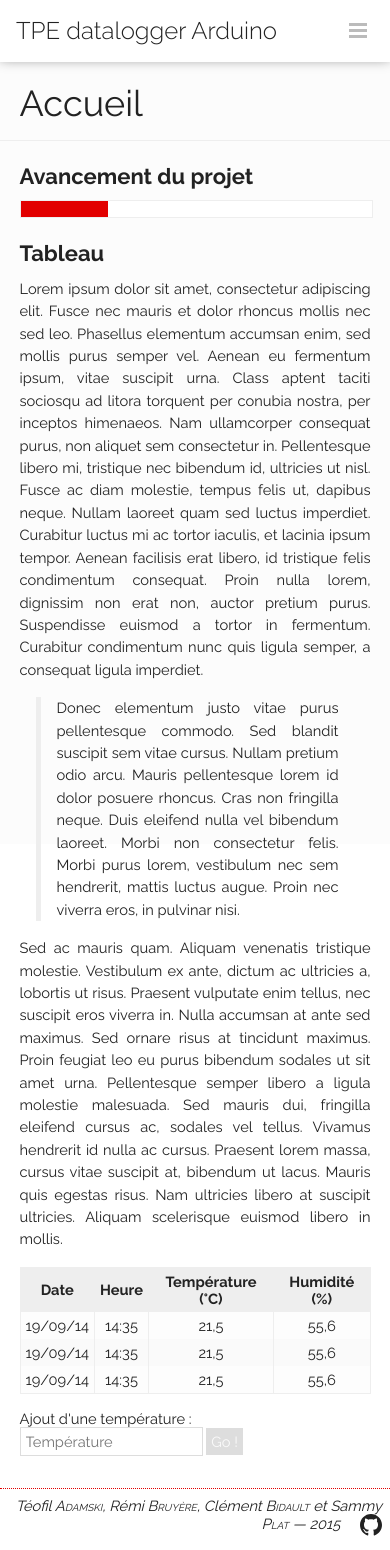
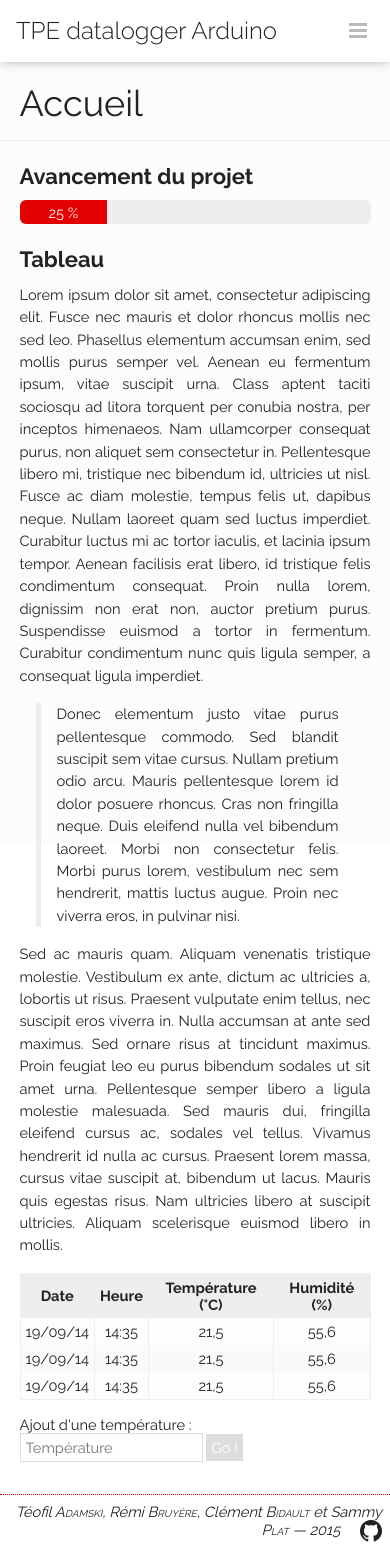
Before and after one commit to TPE-Datalogger-Arduino/Site, a PHP site: page / in a window 390 px wide. Run offline with PHP 8.4, Linux system fonts and the light colour scheme.

Commit message:
Modification du style de la barre d'avancement et corrections au niveau des couleurs

```diff
--- a/index.html
+++ b/index.html
@@ -41,7 +41,7 @@
 					<h2>Avancement du projet</h2>
 
 					<div class="avancement">
-						<small style="width: 25%"></small>
+						<span style="width: 25%"><em>25&nbsp;%</em></span>
 					</div>
 
 					<h2>Tableau</h2>
--- a/statics/styles/main.css
+++ b/statics/styles/main.css
@@ -75,7 +75,7 @@
 section header {
 	font-size: 1.5rem;
 	border-bottom: 1px solid #eee;
-	padding: 1rem 10%; /* 10 % = 1/2 × width(#contenu) */
+	padding: 1rem 10%; /* 10 % = 1/2 × (100 − width(#contenu)) */
 }
 
 /* Contenu */
@@ -195,11 +195,6 @@
 	max-width: 100%;
 }
 
-/* Noms de famille */
-.nom {
-	font-variant: small-caps;
-}
-
 /* Éléments des formulaires */
 button,
 input[type=text],
@@ -211,7 +206,7 @@
 
 button {
 	background-color: #ddd;
-	color: #fafafa;
+	color: white;
 }
 
 button:hover {
@@ -227,19 +222,32 @@
 	background-color: transparent;
 }
 
+/* Noms de famille */
+.nom {
+	font-variant: small-caps;
+}
+
 /* Barre d'avancement */
 .avancement {
-	display: block;
 	width: 100%;
-	height: 1rem;
-	border: 1px solid #EEE;
-	background-color: white;
+	height: 1.5rem;
+	overflow: hidden;
+	border-radius: 6px;
+	background-color: #eee;
 }
 
-.avancement small {
+.avancement span {
 	display: block;
 	background-color: #e20000;
-	height: 1rem;
+	height: inherit;
+}
+
+.avancement span em {
+	display: block;
+	padding-top: .25em;
+	text-align: center;
+	font-style: normal;
+	color: white;
 }
 
 /* Media-queries
@@ -270,17 +278,17 @@
 		padding: 1rem;
 	}
 
-	#bandeau a:hover {
-		padding: 0;
-		border: none;
-	}
-
 	#bandeau #nom-site {
-		width: calc(100% - 2rem - 18px); /* width = 100 % − 2 × margin(#bouton) − width(#bouton) */
+		width: initial;
 	}
 
 	#bandeau #navigation {
 		display: none;
+	}
+
+	#bandeau a:hover {
+		padding: 0;
+		border: none;
 	}
 
 	.affiche {
@@ -297,13 +305,9 @@
 	}
 
 	#bandeau ul li {
-		width: calc(100% - 1rem); /* width = 100 % − 2 × padding(li) */
+		width: calc(100% - 1rem); /* width = 100 % − 2 × padding */
 		padding: .5rem;
 		position: static;
-	}
-
-	#bandeau ul li:hover {
-		background-color: #fafafa;
 	}
 
 	#bandeau #navigation a {
```
Also changed, not shown: README.md.
